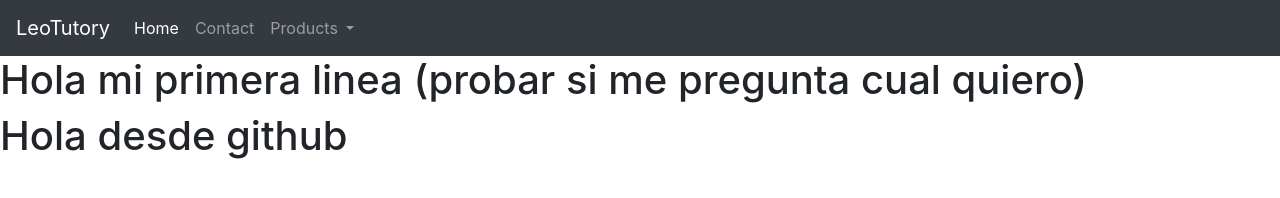
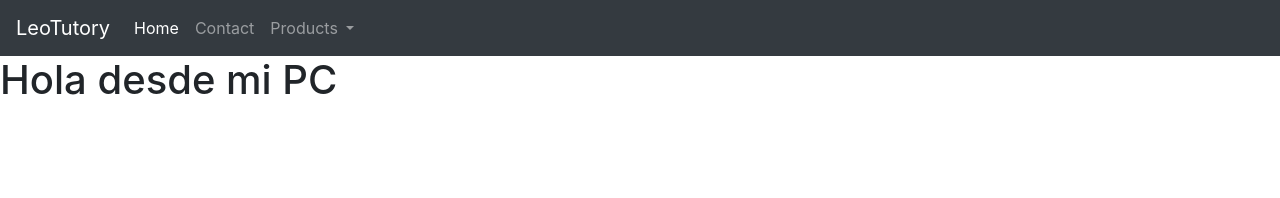
Before and after one commit to LeoLopez02/bootstrapweb, a plain HTML site: page index.html in a window 1280 px wide. Drawn offline with nearby package versions, Linux system fonts and the light colour scheme.

Commit message:
Elimine un H1 y modifique otro

```diff
--- a/index.html
+++ b/index.html
@@ -61,8 +61,7 @@
         </ul>
       </div>
     </nav>
-    <h1>Hola mi primera linea (probar si me pregunta cual quiero)</h1>
-    <h1>Hola desde github</h1>
+    <h1>Hola desde mi PC</h1>
 
     <!-- Bundle JS -->
     <script
```
